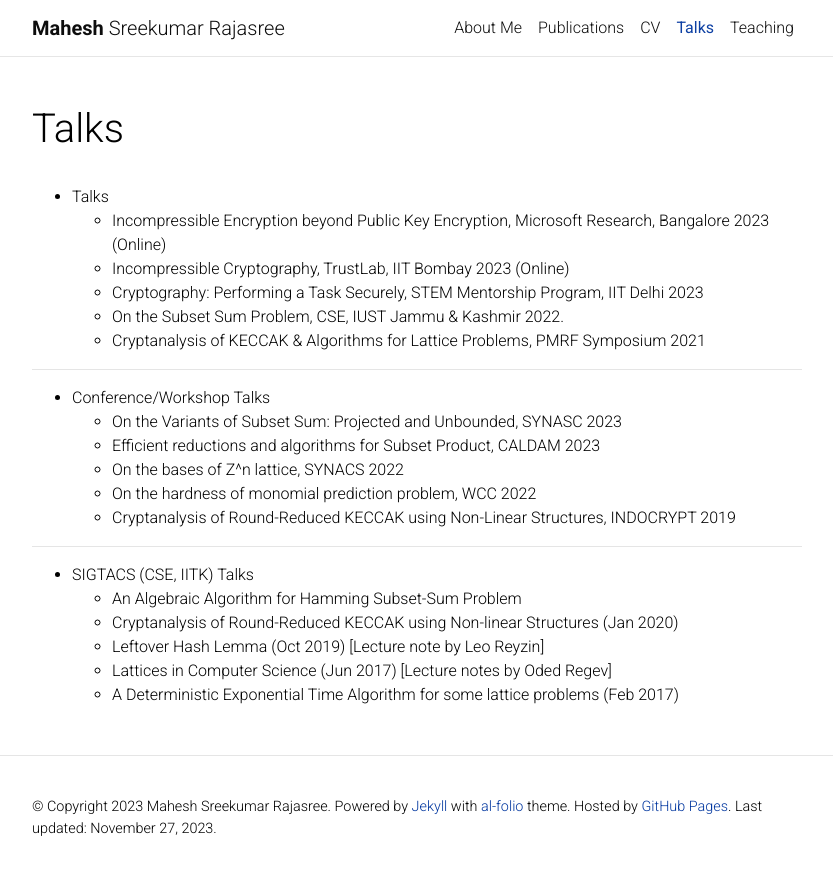
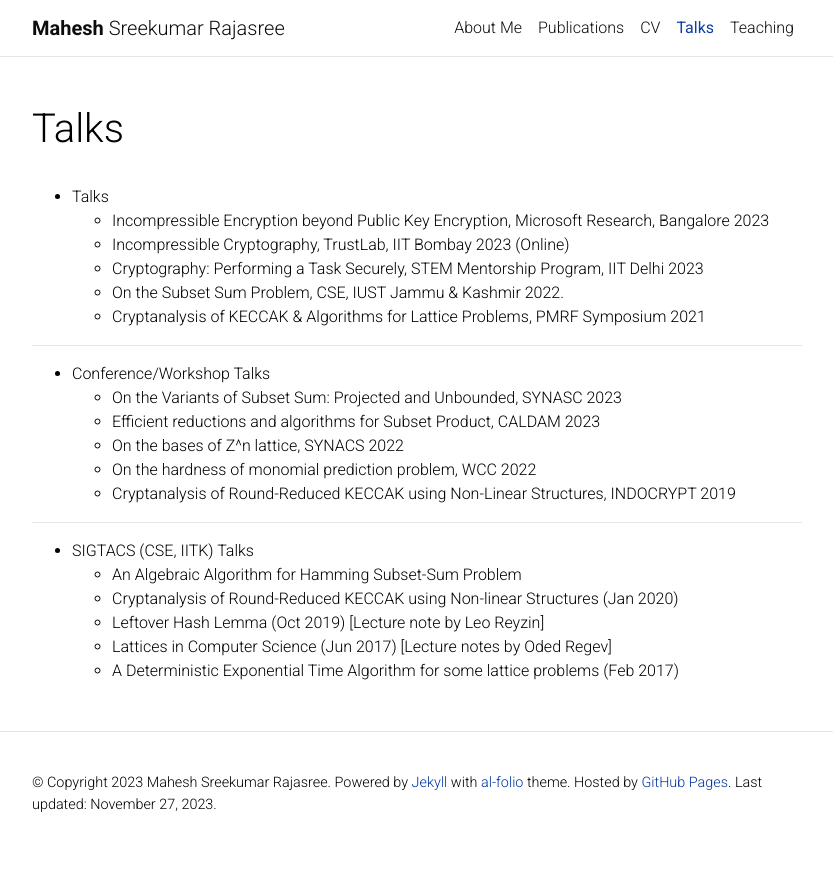
Before and after one commit to Mahe94/mahe94.github.io, a Jekyll site: the page built from _pages/talks.md, in a window 1280 px wide. Shown: the top 875 px of the page, without its empty margins (223-1056 px from the left). Built offline with Jekyll 4.4.1, drawn with Linux system fonts in a browser that asks for light colours; comment, search, counter and statistics services are not loaded; a style sheet for code colours, icons or effects is not loaded.

Commit message:
Update talks.md

```diff
--- a/_pages/talks.md
+++ b/_pages/talks.md
@@ -9,7 +9,7 @@
 ---
 
 * Talks
-    * Incompressible Encryption beyond Public Key Encryption, Microsoft Research, Bangalore 2023 (Online)
+    * Incompressible Encryption beyond Public Key Encryption, Microsoft Research, Bangalore 2023
     * Incompressible Cryptography, TrustLab, IIT Bombay 2023 (Online)
     * Cryptography: Performing a Task Securely, STEM Mentorship Program, IIT Delhi 2023
     * On the Subset Sum Problem, CSE, IUST Jammu & Kashmir 2022.
```
